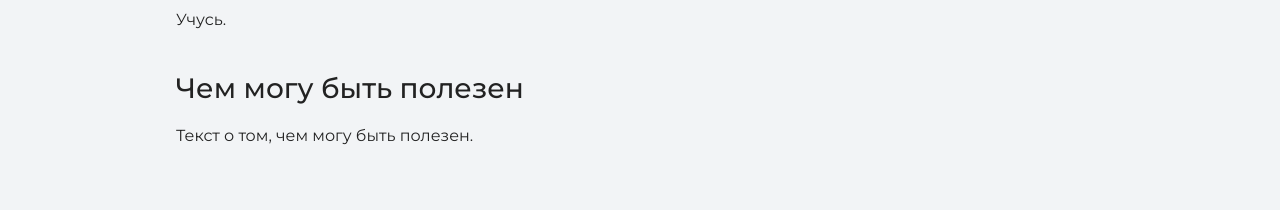
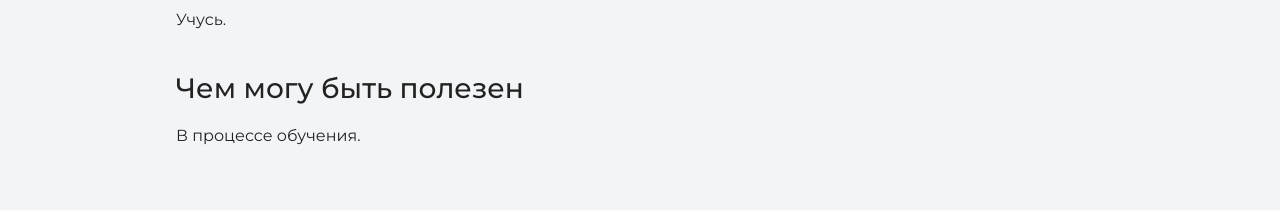
Before and after one commit to LanaSko/my-site, a plain HTML site: page index.html in a window 1280 px wide. Shown: the part 1220-1430 px from the top of the page. Drawn offline with nearby package versions, Linux system fonts and the light colour scheme.

Commit message:
меняет текст на главной странице

```diff
--- a/index.html
+++ b/index.html
@@ -27,7 +27,7 @@
       <h3>Пара слов о себе</h3>
       <p>Учусь.</p>
       <h3>Чем могу быть полезен</h3>
-      <p>Текст о том, чем могу быть полезен.</p>
+      <p>В процессе обучения.</p>
 	  </div>
     </section>
 
```
